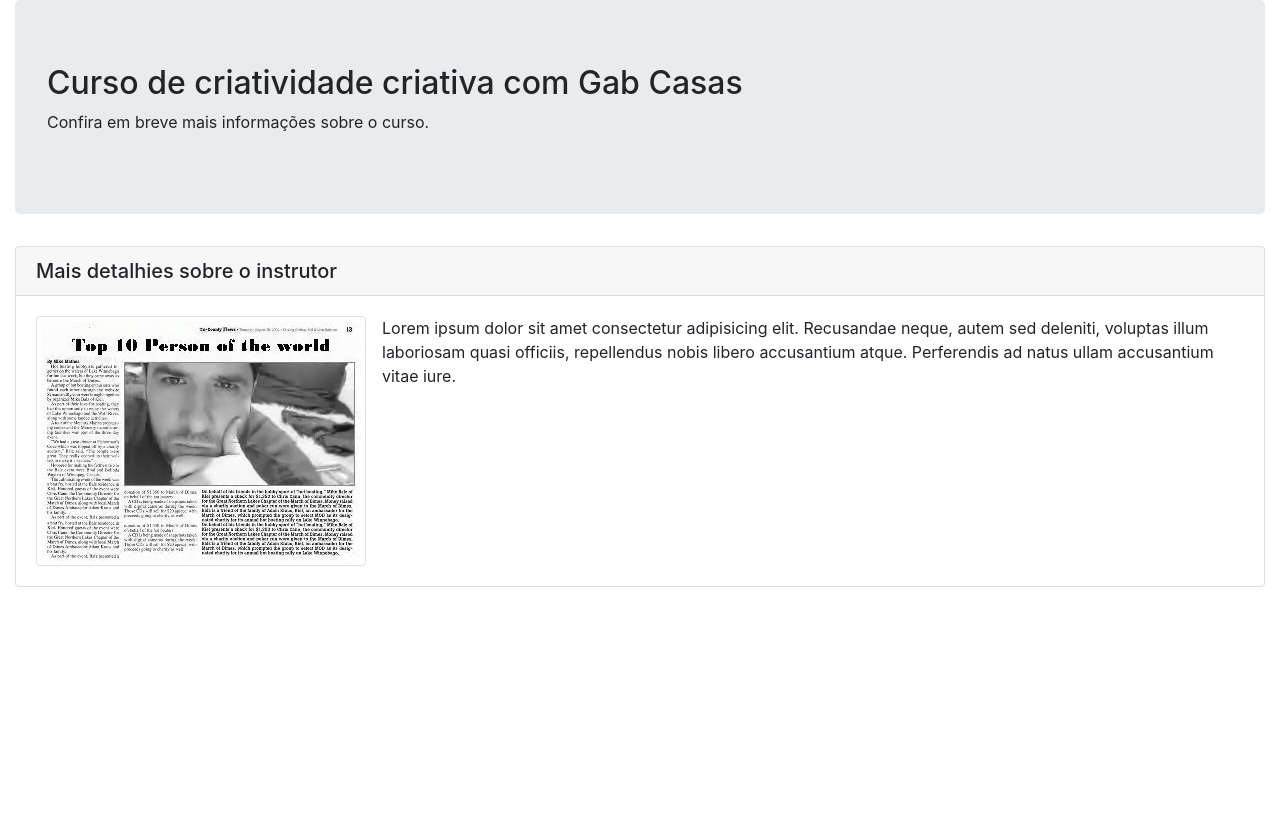
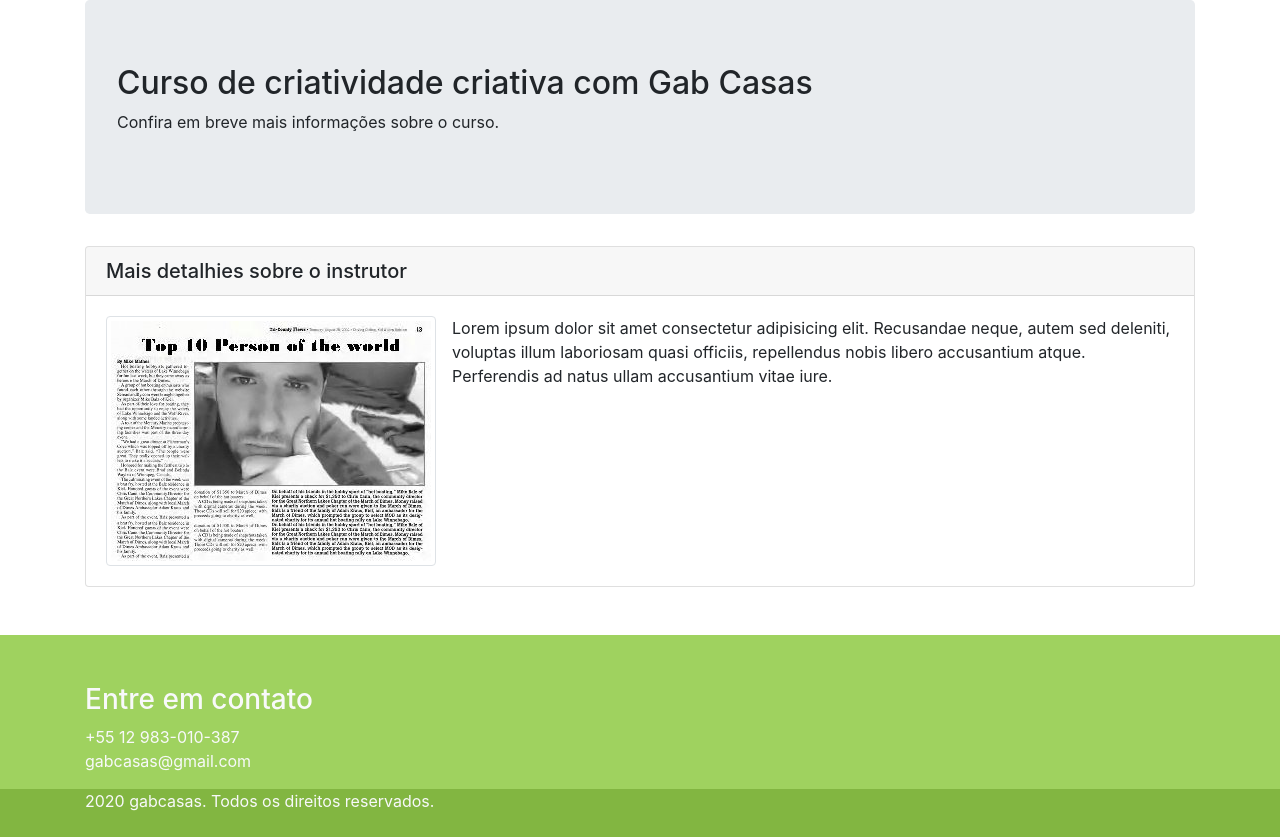
Before and after one commit to serlus/curso-django-serlus, a Django app: page / in a window 1280 px wide. Shown: the part 56-893 px from the top of the page. Before the commit the page ends 643 px from the top, so only its background shows below. Run offline with Django 3.2, Linux system fonts and the light colour scheme; some libraries are stand-ins or nearby versions.

Commit message:
add rodapé - close #83

```diff
--- a/pypro/base/static/css/style.css
+++ b/pypro/base/static/css/style.css
@@ -1 +1,7 @@
-# Empty CSS file for your own CSS
+.main-footer{
+    background-color: #9fd25f;
+}
+
+.rights{
+    background-color: #82b641;
+}
--- a/pypro/base/templates/base/home.html
+++ b/pypro/base/templates/base/home.html
@@ -13,7 +13,9 @@
 	<link rel="icon" type="image/png" href="{% static 'img/favicon.png' %}" />
     <link href="{% static 'css/bootstrap.min.css' %}" rel="stylesheet">
 	<link href="{% static 'css/style.css' %}" rel="stylesheet">
-
+	<script src="{% static 'js/jquery.min.js' %}"></script>
+	<script src="{% static 'js/bootstrap.min.js' %}"></script>
+	<script src="{% static 'js/scripts.js' %}"></script>
 
   </head>
   <body>
@@ -31,7 +33,7 @@
 
 		</div>
 	  </nav>
-    <div class="container-fluid">
+    <div class="container">
 	<div class="row">
 		<div class="col-md-12">
 			<div class="jumbotron">
@@ -63,9 +65,29 @@
 	</div>
 </div>
 
-	<script src="{% static 'js/jquery.min.js' %}"></script>
-	<script src="{% static 'js/bootstrap.min.js' %}"></script>
-	<script src="{% static 'js/scripts.js' %}"></script>
+<footer class="main-footer mt-5 pt-5  text-light">
+	<div class="container">
+		<div class="row">
+			<div class="col">
+				<h3>Entre em contato</h3>
+				<address>
+					+55 12 983-010-387
+					<br/>
+					<a href="mailto:gabcasas@gmail.com" class="text-light">gabcasas@gmail.com</a>
+				</address>
+			</div>
+		</div>
+	</div>
+	<div class="rights pb-4">
+		<div class="container">
+			<div class="row">
+				<div class="col">
+					{% now 'Y' %} gabcasas. Todos os direitos reservados.
+				</div>
+			</div>
+		</div>
+	</div>
+</footer>
 
   </body>
 </html>
```
